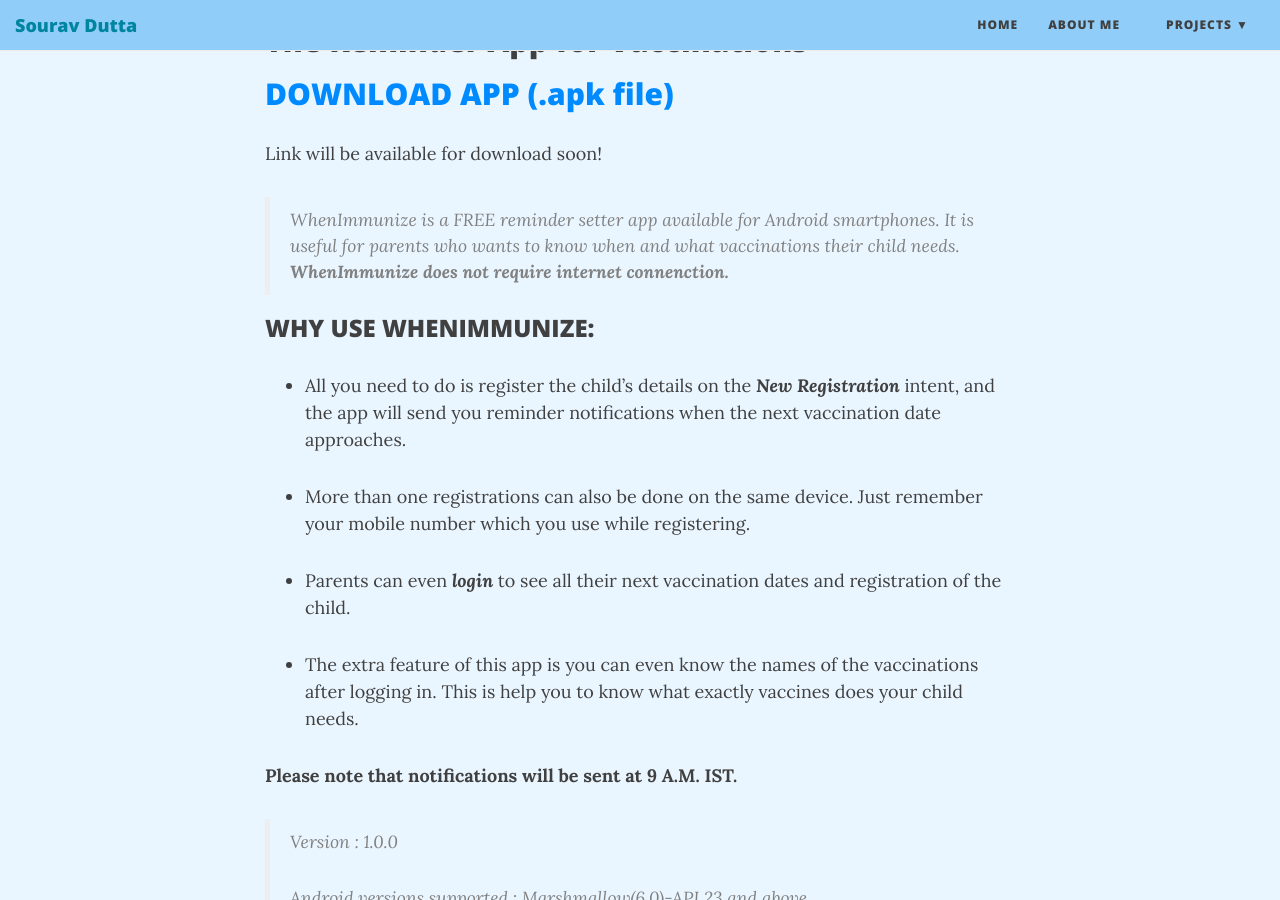
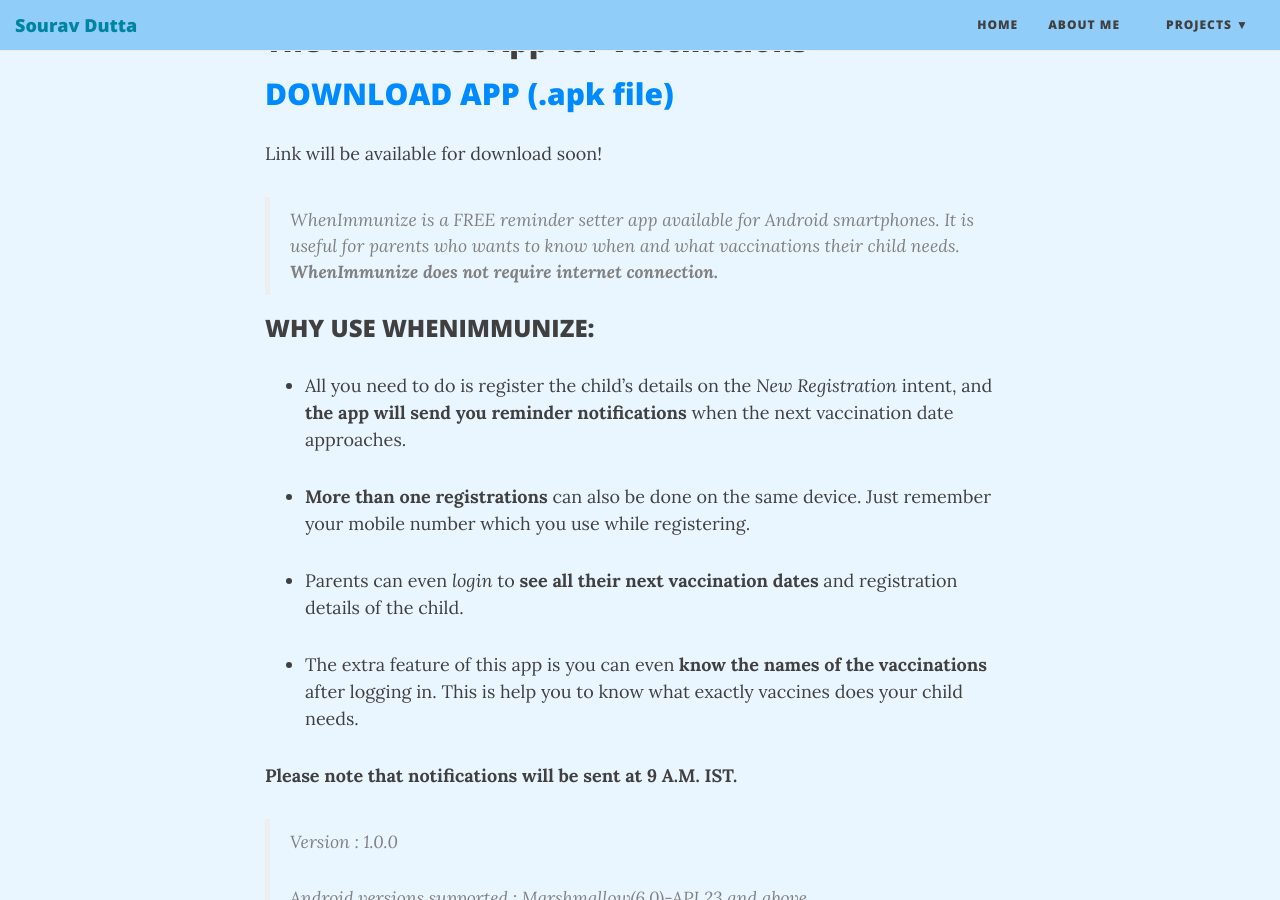
Before and after one commit to souravdutta1998/souravdutta1998.github.io, a Jekyll site: the page built from _posts/2018-02-12-project-whenimmunize.md, in a window 1280 px wide and 900 px high, scrolled down 237 px. Built offline with Jekyll 4.4.1, drawn with Linux system fonts in a browser that asks for light colours; nearby versions of some CDN libraries.

Commit message:
Update 2018-02-12-project-whenimmunize.md

```diff
--- a/_posts/2018-02-12-project-whenimmunize.md
+++ b/_posts/2018-02-12-project-whenimmunize.md
@@ -8,17 +8,17 @@ tags: [android]
 ## [DOWNLOAD APP (.apk file)](https://www.google.com)
 Link will be available for download soon!
 
-> _WhenImmunize is a FREE reminder setter app available for Android smartphones. It is useful for parents who wants to know when and what vaccinations their child needs. **WhenImmunize does not require internet connenction.**_
+> _WhenImmunize is a FREE reminder setter app available for Android smartphones. It is useful for parents who wants to know when and what vaccinations their child needs. **WhenImmunize does not require internet connection.**_
 
 ### WHY USE WHENIMMUNIZE:
 
-* All you need to do is register the child's details on the **_New Registration_** intent, and the app will send you reminder notifications when the next vaccination date approaches.
+* All you need to do is register the child's details on the _New Registration_ intent, and **the app will send you reminder notifications** when the next vaccination date approaches.
 
-* More than one registrations can also be done on the same device. Just remember your mobile number which you use while registering.
+* **More than one registrations** can also be done on the same device. Just remember your mobile number which you use while registering.
 
-* Parents can even **_login_** to see all their next vaccination dates and registration of the child.
+* Parents can even _login_ to **see all their next vaccination dates** and registration details of the child.
 
-* The extra feature of this app is you can even know the names of the vaccinations after logging in. This is help you to know what exactly vaccines does your child needs.
+* The extra feature of this app is you can even **know the names of the vaccinations** after logging in. This is help you to know what exactly vaccines does your child needs.
 
 **Please note that notifications will be sent at 9 A.M. IST.**
 
```
